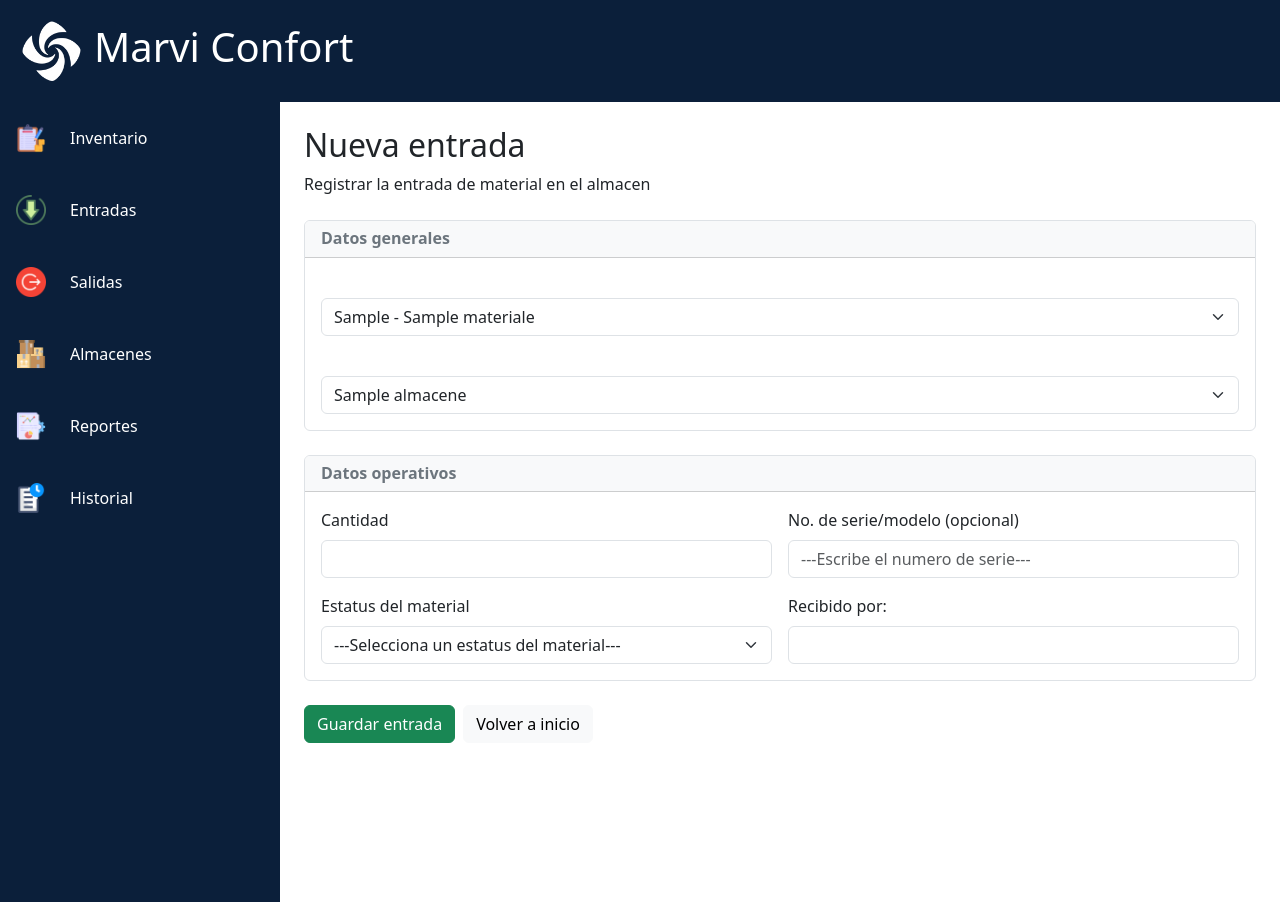
After one commit to Tony-D21/hvac-inventory, a Flask app: page /entrada in a window 1280 px wide. The commit adds this page. Run offline with Flask 3, Linux system fonts and the light colour scheme; tables that the repository leaves empty hold one stand-in row (values such as "Sample post").

```diff
--- a/app/__init__.py
+++ b/app/__init__.py
@@ -14,7 +14,7 @@ def create_app():
     app.secret_key = os.environ.get("SECRET_KEY", "clave_por_defecto")
     app.config["SQLALCHEMY_DATABASE_URI"] = os.environ.get("DATABASE_URL")
     db.init_app(app)
-    from .models import Material #Importamos del archivo models la clase Material
+    from .models import Material, Almacen, Inventario, Movimiento #Importamos del archivo models la clase Material
     with app.app_context():#Habilita el contexto de la app para ejecutar código fuera de una petición
         db.create_all()#Mandamos a crear todas las tablas a la db,(las creamo es models.py)
     from .routes import main #Importamos la variable main del archivo routes, como quiero que busque en un archivo especifico uso el "."
--- a/app/routes.py
+++ b/app/routes.py
@@ -1,5 +1,5 @@
 from flask import Blueprint, request, render_template, flash
-from .models import Material
+from .models import Material, Almacen
 from . import db
 
 
@@ -11,7 +11,7 @@ def home():
 @main.route("/inventario")
 def inventario ():
     materiales = Material.query.all()#Creamos una variable, y hacemos un query para que nos genere una lista con todos los materiales registros en la database
-    return render_template ("inventario.html", materiales=materiales)#retornamos "inventario.html" y nombras la variable de python a varible de html
+    return render_template ("inventario.html", materiales=materiales)#retornamos "inventario.html" y nombramos la variable de python a varible de html para llamarla en el for de jinja
 
 @main.route("/inventario/nuevo", methods=['GET','POST'])#Definimos el metodo 'get' y 'post' para poder enviar y recibir informacion del formulario
 def nuevo():
@@ -46,7 +46,7 @@ def nuevo():
         #Formateamos la cadena para que conceptualemente en la Base de datos se escriba: MAT-0001,MAT-0002,MAT-0003.... (04D): 0=Rellena con ceros a la izquierda, 4=Ancho minimo de la cadena(4 caracteres), d=formato decimal(entero)
         codigo = f"MAT-{siguiente_numero:04d}"
 
-        #Creacion de objeto
+        #Creacion de los objetos
         nuevo_material = Material(codigo= codigo,
                                       nombre= nombre,
                                       especificacion= especificacion,
@@ -59,3 +59,33 @@ def nuevo():
         print("Agregado con exito")
 
     return render_template("nuevo_material.html")
+
+@main.route("/entrada", methods= ["GET","POST"])
+def nueva_entrada():
+        if request.method == "POST":
+                    material_id = request.form.get("material_id")
+                    almacen_id = request.form.get("almacen_id")
+                    cantidad = request.form.get("cantidad")
+                    unidad = request.form.get("unidad")
+                    n_serie = request.form.get("n_serie")
+                    estatus = request.form.get("estatus")
+                    recepcion = request.form.get("recepcion")
+
+
+                    print(material_id)
+                    print(almacen_id)
+                    print(cantidad)
+                    print(unidad)
+                    print(n_serie)
+                    print(estatus)
+                    print(recepcion)
+
+
+        materiales = Material.query.all()
+        almacenes = Almacen.query.all()
+
+        return render_template(
+                               "nueva_entrada.html",
+                               materiales=materiales,
+                               almacenes=almacenes
+                               )
--- a/app/templates/base.html
+++ b/app/templates/base.html
@@ -15,56 +15,51 @@
 
 <body>
 
-    <header>
+    <header class="d-flex align-items-center p-3" style="background-color: #0b1f3a">
         <a href="{{ url_for('main.home') }}">
-            <img src="{{ url_for('static', filename='img/logo-marvi.jpg') }}"
-                 alt="Logo de la empresa"
-                 width="40"
-                 height="auto">
+            <img src="{{ url_for('static', filename='img/logo2_marvi.png') }}"alt="Logo de la empresa"width="70" height="auto">
         </a>
+        <h1 class="col-3 text-white ms-2">Marvi Confort</h1>
 
-        <h1>Inventario HVAC</h1>
-
-        <p>
-            <strong>Usuario:</strong>
-        </p>
     </header>
 
-    <main class="container-fluid">
-
-        <section class="row">
-
-            <section class="col-3">
-                <nav>
-                    <ul class="list-group list-group-flush">
-                        <li class="list-group-item fw-bold">
-                            <a href="{{ url_for('main.inventario') }}" class="text-dark py-3 fs-5">Inventario</a>
+    <main class="container-fluid g-0">
+        <section class="d-flex">
+                <nav class="p-3 min-vh-100 flex-shrink-0" style="width: 280px; background-color: #0b1f3a;">
+                    <ul class="nav nav-pills flex-column gap-2">
+                        <li class="d-flex align-items-center gap-2 mb-4"><!--Mandamos el texto de lado derecho y icono del lado izquierdo-->
+                            <img src="{{ url_for('static', filename= 'img/inventario.png') }}" alt="Logo inventario" width="30" height="auto">
+                            <a href="{{ url_for('main.inventario') }}" class="nav-link text-white">Inventario</a>
                         </li>
 
-                        <li class="list-group-item fw-bold py-3 fs-5">
-                            <a href="/entradas" class="text-dark">Entradas</a>
+                        <li class="d-flex align-items-center gap-2 mb-4">
+                            <img src="{{ url_for('static', filename= 'img/entradas.png') }}" alt="Logo inventario" width="30" height="auto">
+                            <a href="/entrada" class="nav-link text-white">Entradas</a>
                         </li>
 
-                        <li class="list-group-item fw-bold py-3 fs-5">
-                            <a href="/salidas" class="text-dark">Salidas</a>
+                        <li class="d-flex align-items-center gap-2 mb-4">
+                            <img src="{{ url_for('static', filename= 'img/salidas.png') }}" alt="Logo inventario" width="30" height="auto">
+                            <a href="/salidas" class="nav-link text-white">Salidas</a>
                         </li>
 
-                        <li class="list-group-item fw-bold py-3 fs-5">
-                            <a href="/almacenes" class="text-dark">Almacenes</a>
+                        <li class="d-flex align-items-center gap-2 mb-4">
+                            <img src="{{ url_for('static', filename= 'img/almacenes.png') }}" alt="Logo inventario" width="30" height="auto">
+                            <a href="/almacenes" class="nav-link text-white">Almacenes</a>
                         </li>
 
-                        <li class="list-group-item fw-bold py-3 fs-5">
-                            <a href="/reportes" class="text-dark">Reportes</a>
+                        <li class="d-flex align-items-center gap-2 mb-4">
+                            <img src="{{ url_for('static', filename= 'img/reportes.png') }}" alt="Logo inventario" width="30" height="auto">
+                            <a href="/reportes" class="nav-link text-white">Reportes</a>
                         </li>
 
-                        <li class="list-group-item fw-bold py-3 fs-5">
-                            <a href="/historial" class="text-dark">Historial</a>
+                        <li class="d-flex align-items-center gap-2">
+                            <img src="{{ url_for('static', filename= 'img/historiales.png') }}" alt="Logo inventario" width="30" height="auto">
+                            <a href="/historial" class="nav-link text-white">Historial</a>
                         </li>
                     </ul>
                 </nav>
-            </section>
 
-            <section class="col-9">
+            <section class="flex-grow-1 p-4">
                 {% with messages = get_flashed_messages() %}
                     {% if messages %}
                         {% for messages in messages %}
--- /dev/null
+++ b/app/templates/nueva_entrada.html
@@ -0,0 +1,95 @@
+{% extends "base.html" %}
+
+{% block title %}Nuevas entradas{% endblock %}
+
+{% block content %}
+
+<section>
+    <h2>Nueva entrada</h2>
+    <p>Registrar la entrada de material en el almacen</p>
+</section>
+
+
+<form method="POST">
+    <section class="card mb-4 mt-4 shadowsm border">
+        <section class="card-header bg-light">
+            <h6 class="card-tittle mb-0 text-secondary fw-bold">Datos generales</h6>
+        </section>
+        <section class="card-body">
+            <section class="row g-3">
+                <!--Agregamos la lista(select) para materiales-->
+                <section>
+                    <label class="form-label" for="material_id"></label>
+                    <select class="form-select" aria-label="Default select example" name="material_id" id="material_id">
+                        {% for material in materiales %}
+                        <option value="{{material.id}}">
+                            {{material.codigo}} - {{material.nombre}}
+                        </option>
+                        {% endfor %}
+                    </select>
+                </section>
+
+                <!--Agregamos la lista(select) para almacenes-->
+                <section>
+                    <label class="form" for="almacen_id"></label>
+                    <select class="form-select" aria-label="Default select example" name="almacen_id" id="almacen_id">
+                        {% for almacen in almacenes %}
+                        <option value="{{almacen.id}}">
+                            {{almacen.nombre}}
+                        </option>
+                        {% endfor %}
+                    </select>
+                </section>
+            </section>
+        </section>
+    </section>
+
+    <!--Area de seleccion de los datos operativos-->
+    <section class="card mb-4 mt-4 shadowsm border">
+        <section class="card-header bg-light">
+            <h6 class="card-tittle mb-0 text-secondary fw-bold">Datos operativos</h6>
+        </section>
+        <section class="card-body">
+            <section class="row g-3">
+
+                <!--Cantidad-->
+                <section class="col-md-6">
+                    <label for="cantidad" class="form-label">Cantidad</label>
+                    <input type="number" class="form-control" name="cantidad" id="cantidad">
+                </section>
+
+                <!--Numero de serie/modelo-->
+                <section class="col-md-6">
+                    <label for="N_serie" class="form-label">No. de serie/modelo (opcional)</label>
+                    <input type="text" class="form-control" name="n_serie" id="n_serie" placeholder="---Escribe el numero de serie---">
+                </section>
+
+                <!--Estatus del material-->
+                <section class="col-md-6">
+                    <label for="Estatus" class="form-label">Estatus del material</label>
+                    <select class="form-select" name="estatus" id="estatus">
+                        <option selected disabled>---Selecciona un estatus del material---</option>
+                        <option value="0">Nuevo</option>
+                        <option value="1">Regresa de obra</option>
+                    </select>
+                </section>
+
+                <!--Recibido por-->
+                <section class="col-md-6">
+                    <label for="Recepcion" class="form-label">Recibido por:</label>
+                    <input type="text" class="form-control" name="recepcion" id="recepcion">
+                </section>
+
+            </section>
+        </section>
+    </section>
+    <!--Agregamos boton de guardar entrada y volver a inicio-->
+    <section class="d-flex gap-2">
+        <button type="submit" class="btn btn-success">Guardar entrada</button>
+        <a href="{{url_for('main.inventario')}}"  class="btn btn-light">Volver a inicio</a>
+    </section>
+</form>
+
+
+
+{% endblock %}
--- a/app/templates/nuevo_material.html
+++ b/app/templates/nuevo_material.html
@@ -43,8 +43,7 @@
 
 <div class="mb-3">
     <label for="descripcion" class="form-label fw-bold">Descripción</label>
-    <textarea class="form-control" id="descripcion" name="descripcion" rows="4"></textarea>
-    <div id="descri" class="form-text">Escribe una breve descripción del material</div>
+    <textarea placeholder="Escribe una breve descripción del material..." class="form-control" id="descripcion" name="descripcion" rows="4"></textarea>
 </div>
 
 <div class="d-flex gap-2">
```
Also changed, not shown: app/models.py (+43 -1 lines), seed.py (added, +32 -0 lines), app/static/img/almacenes.png (added), app/static/img/entradas.png (added), app/static/img/historiales.png (added), app/static/img/inventario.png (added), app/static/img/logo2_marvi.png (added), app/static/img/reportes.png (added), app/static/img/salidas.png (added).
